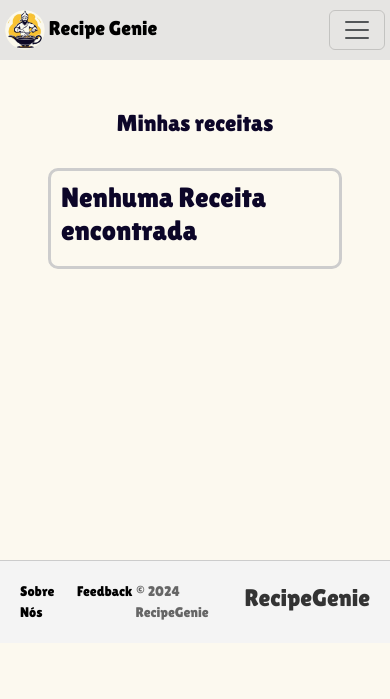
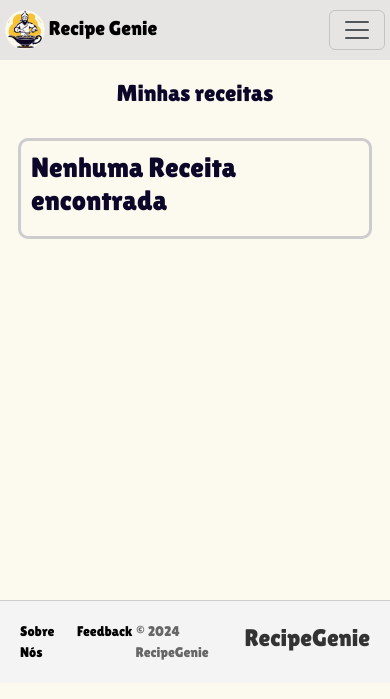
Before and after one commit to AndreyCavalcante/RecipeGenie, a PHP site: page /pages/usuario.php in a window 390 px wide. Shown: the top 699 px of the page. Run offline with PHP 8.4, Linux system fonts and the light colour scheme; the visitor is signed in with stand-in values (Sample User, id 1); data that the repository does not hold is empty.

Commit message:
Ajustando footer

```diff
--- a/assets/css/style_user.css
+++ b/assets/css/style_user.css
@@ -184,7 +184,7 @@ body {
     }
 
     .main-container{
-        min-height: 500px;
+        min-height: 600px;
     }
 }
 
--- a/pages/usuario.php
+++ b/pages/usuario.php
@@ -108,7 +108,7 @@
             </div>
         </nav>
 
-        <div class="container-fluid main-container">
+        <div class="container-fluid">
             <div class="row">
                 <div class="col-lg-3">
                     <div class="sidebar">
```
